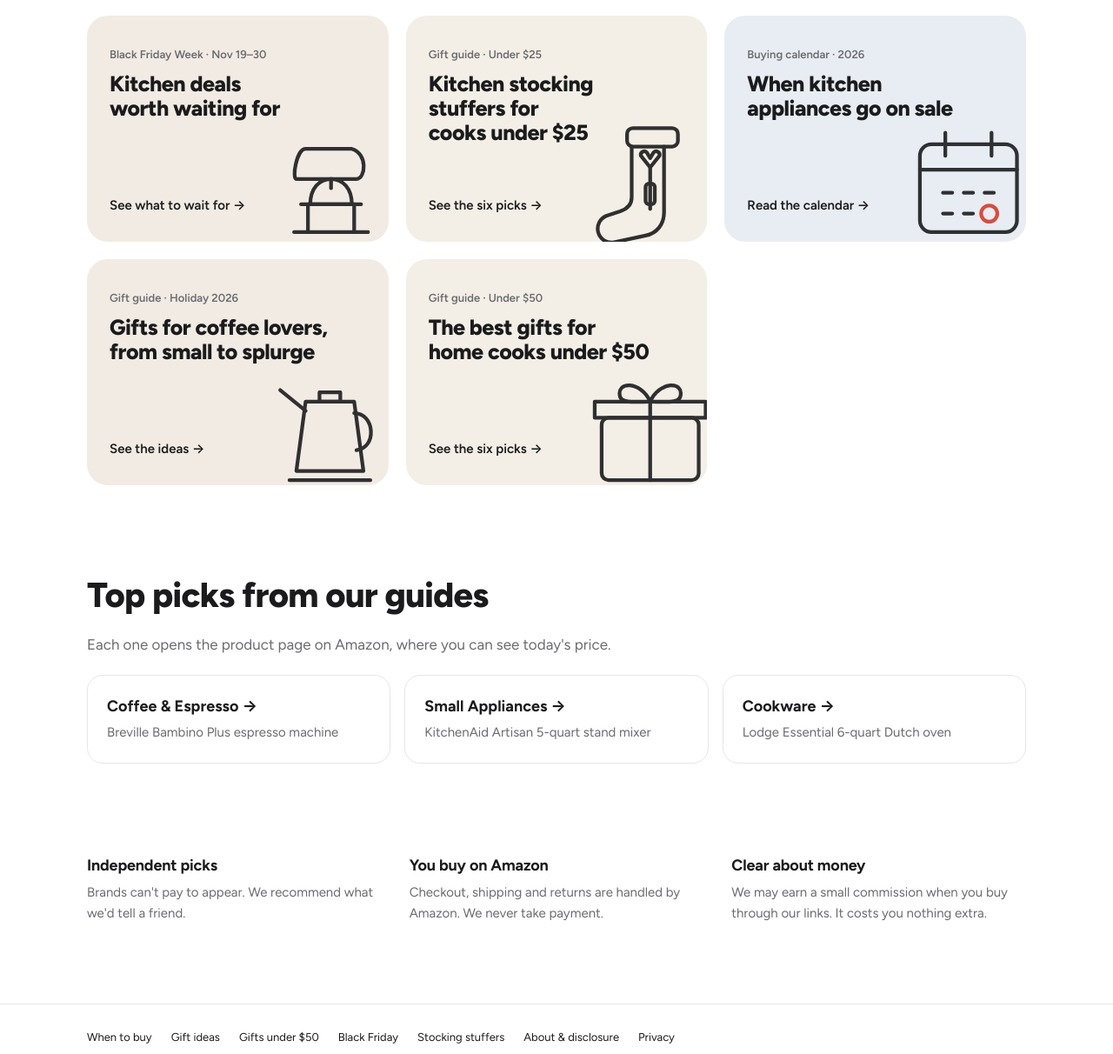
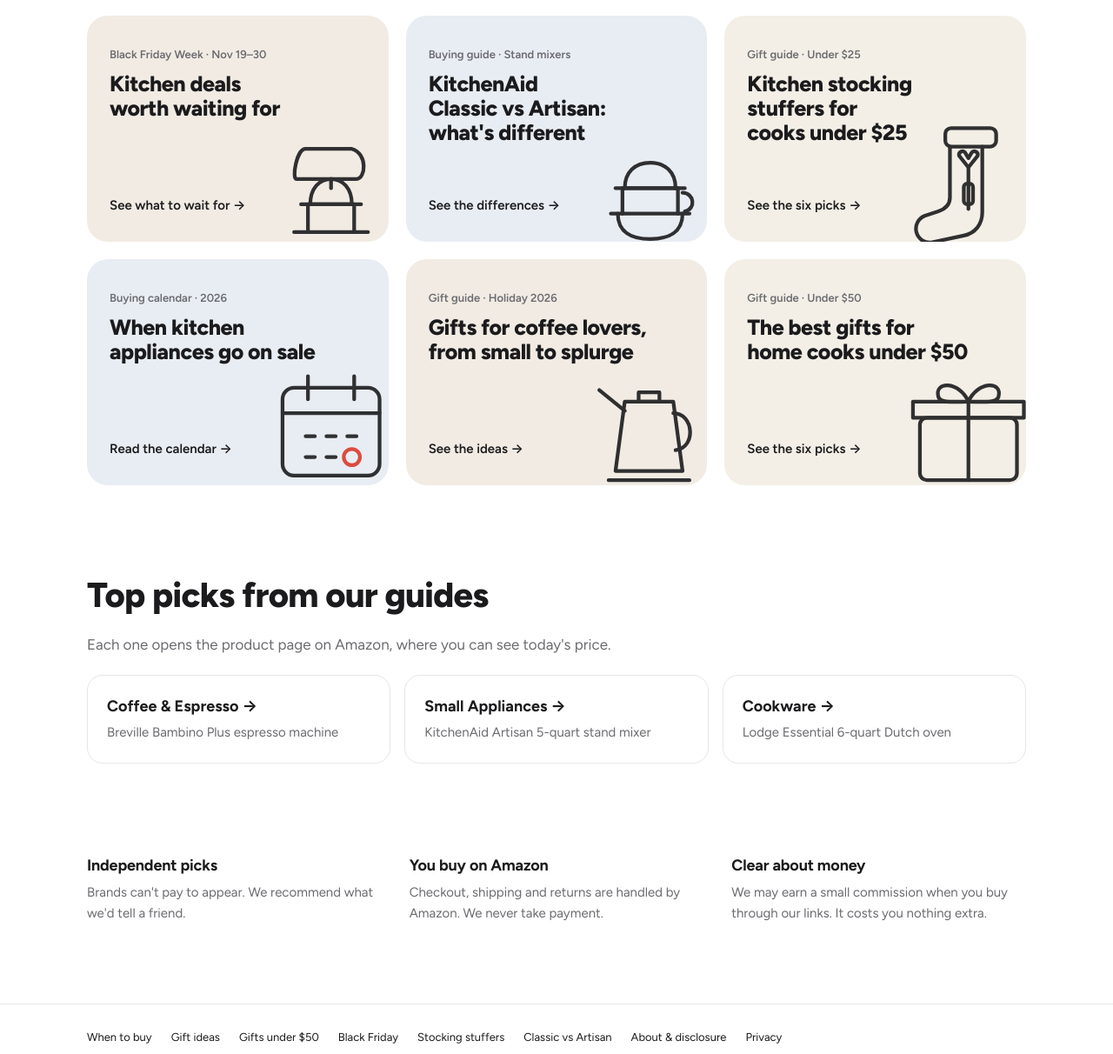
Before and after one commit to countertopledger/countertopledger.github.io, a plain HTML site: page index.html in a window 1280 px wide. Shown: the part 613-1825 px from the top of the page at 87% size. Drawn offline with Linux system fonts and the light colour scheme.

Commit message:
Home: card and footer link for Classic vs Artisan

```diff
--- a/index.html
+++ b/index.html
@@ -47,6 +47,11 @@
         <span class="more">See what to wait for →</span>
         <svg viewBox="0 0 120 120" fill="none" stroke="#1b1b1d" stroke-width="3.2" stroke-linecap="round" stroke-linejoin="round" aria-hidden="true"><path d="M28 100h64"/><path d="M40 100V76h40v24"/><path d="M34 76h52"/><path d="M42 76c0-14 8-22 18-22s18 8 18 22"/><path d="M30 54h52c8 0 10-22-4-26H38c-8 0-12 26-8 26z"/><path d="M60 54v8"/></svg>
       </a>
+      <a class="gcard" href="guides/kitchenaid-classic-vs-artisan.html" style="background:var(--mist)">
+        <div><span class="k">Buying guide · Stand mixers</span><h3>KitchenAid Classic vs Artisan: what's different</h3></div>
+        <span class="more">See the differences →</span>
+        <svg viewBox="0 0 120 120" fill="none" stroke="#1b1b1d" stroke-width="3.2" stroke-linecap="round" stroke-linejoin="round" aria-hidden="true"><path d="M26 84h68"/><path d="M32 84c0 16 12 22 28 22s28-6 28-22"/><path d="M36 84V62h48v22"/><path d="M30 62h60"/><path d="M38 62c0-14 9-22 22-22s22 8 22 22"/><path d="M88 66c10 0 12 14 2 16"/></svg>
+      </a>
       <a class="gcard" href="guides/kitchen-stocking-stuffers-for-cooks-under-25.html" style="background:var(--sand)">
         <div><span class="k">Gift guide · Under $25</span><h3>Kitchen stocking stuffers for cooks under $25</h3></div>
         <span class="more">See the six picks →</span>
@@ -89,7 +94,7 @@
 </main>
 
 <footer><div class="wrap">
-  <nav aria-label="Footer"><a href="guides/when-to-buy-kitchen-appliances.html">When to buy</a><a href="guides/gifts-for-coffee-lovers.html">Gift ideas</a><a href="guides/gifts-for-home-cooks-under-50.html">Gifts under $50</a><a href="guides/black-friday-kitchen-deals-worth-waiting-for.html">Black Friday</a><a href="guides/kitchen-stocking-stuffers-for-cooks-under-25.html">Stocking stuffers</a><a href="about.html">About &amp; disclosure</a><a href="privacy.html">Privacy</a></nav>
+  <nav aria-label="Footer"><a href="guides/when-to-buy-kitchen-appliances.html">When to buy</a><a href="guides/gifts-for-coffee-lovers.html">Gift ideas</a><a href="guides/gifts-for-home-cooks-under-50.html">Gifts under $50</a><a href="guides/black-friday-kitchen-deals-worth-waiting-for.html">Black Friday</a><a href="guides/kitchen-stocking-stuffers-for-cooks-under-25.html">Stocking stuffers</a><a href="guides/kitchenaid-classic-vs-artisan.html">Classic vs Artisan</a><a href="about.html">About &amp; disclosure</a><a href="privacy.html">Privacy</a></nav>
   <span>As an Amazon Associate, Countertop Ledger earns from qualifying purchases.</span>
   <span>© 2026 Countertop Ledger</span>
 </div></footer>
```
